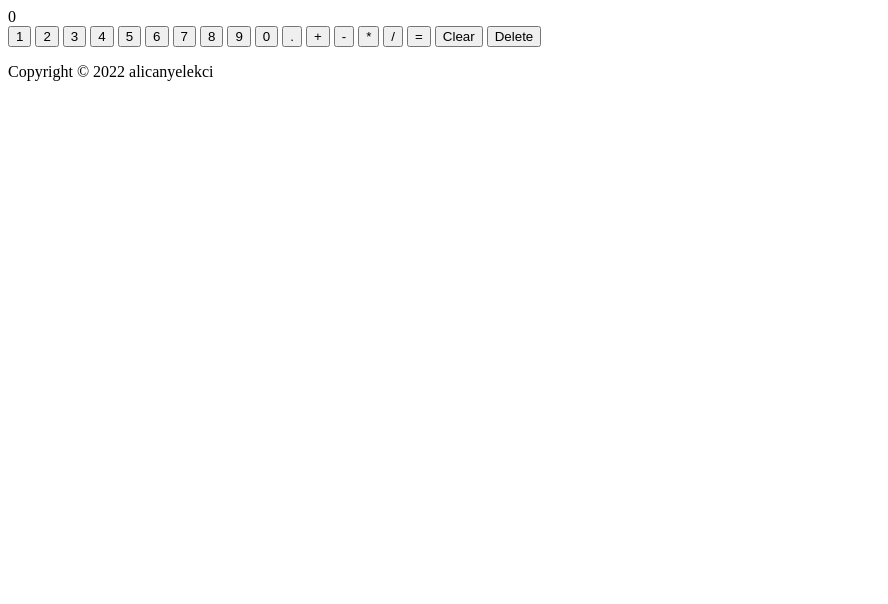
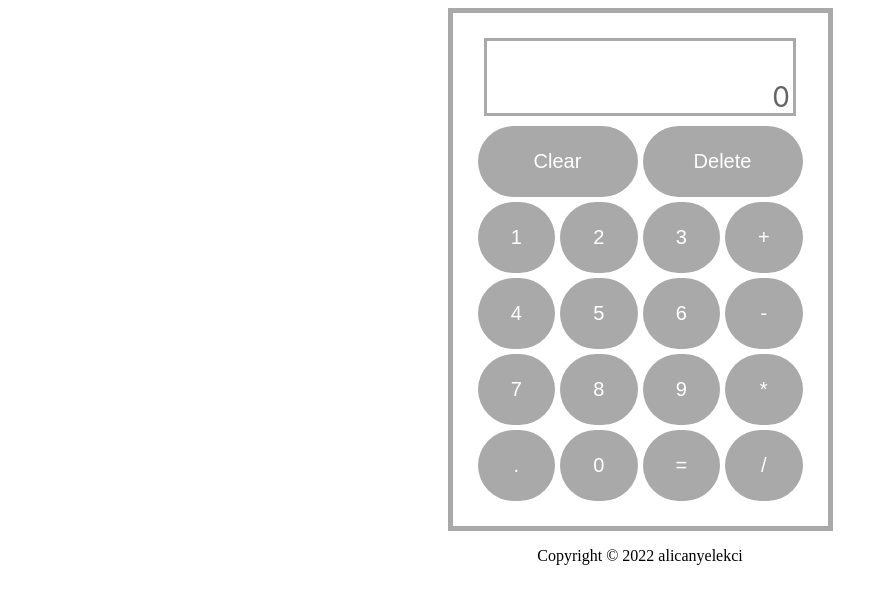
Before and after one commit to alicanyelekci/calculator, a plain HTML site: page index.html in a window 1280 px wide. Shown: the whole page, without its empty margins (0-888 px from the left). Drawn offline with Linux system fonts and the light colour scheme.

Commit message:
started styling

```diff
--- a/index.html
+++ b/index.html
@@ -13,29 +13,32 @@
             <div id="upper-display"></div>
             <div id="current-display"></div>
         </div>
+
         <div class="buttons">
+          <div class="upper-buttons">
+            <button id="clear">Clear</button>
+            <button id="delete">Delete</button>
+          </div>
+
             <button data-number>1</button>
             <button data-number>2</button>
             <button data-number>3</button>
+            <button data-operation id="add">+</button>
             <button data-number>4</button>
             <button data-number>5</button>
             <button data-number>6</button>
+            <button data-operation id="subtract">-</button>
             <button data-number>7</button>
             <button data-number>8</button>
             <button data-number>9</button>
+            <button data-operation id="multiply">*</button>
+            <button data-number id="decimal-point">.</button>
             <button data-number>0</button>
-            <button data-number id="decimal-point">.</button>
-
-            <button data-operation id="add">+</button>
-            <button data-operation id="subtract">-</button>
-            <button data-operation id="multiply">*</button>
+            <button id="equals">=</button>
             <button data-operation id="divide">/</button>
-
-            <button id="equals">=</button>
-            <button id="clear">Clear</button>
-            <button id="delete">Delete</button>
         </div>
     </div>
+
     <footer class="footer">
         <p>
           Copyright ©
@@ -44,9 +47,6 @@
           </script>
           alicanyelekci
         </p>
-        <a href="https://github.com/alicanyelekci" target="_blank">
-          <i class="fab fa-github"></i
-        ></a>
       </footer>
 
     <script src="main.js"></script>
--- a/style.css
+++ b/style.css
@@ -0,0 +1,66 @@
+body {
+    display: flex;
+    flex-direction: column;
+    justify-content: center;
+    align-items: center;
+}
+.calculator {
+    font-family: -apple-system, system-ui, system-ui, "Segoe UI", Roboto, "Helvetica Neue", "Fira Sans", Ubuntu, Oxygen, "Oxygen Sans", Cantarell, "Droid Sans", "Apple Color Emoji", "Segoe UI Emoji", "Segoe UI Symbol", "Lucida Grande", Helvetica, Arial, sans-serif;
+    display: flex;
+    flex-direction: column;
+    align-items: center;
+    border: 5px solid darkgray;
+    padding: 25px;
+}
+
+.display {
+    display: flexbox;
+    flex-direction: column;
+    align-items: center;
+    justify-content: center;
+    gap: 5px;
+    border: 3px darkgray solid;
+}
+
+#upper-display, #current-display {
+    width: 300px;
+    height: 30px;
+    padding: 3px;
+    text-align: end;
+    font-size: 28px;
+    color: rgb(100, 100, 100);
+}
+
+.calculator {
+    display: flex;
+    flex-direction: column;
+    gap: 10px;
+}
+
+.buttons {
+    display: grid;
+    grid-template-columns: repeat(4, 1fr);
+    gap: 5px;
+    width: 325px;
+    height: 375px;
+}
+
+.upper-buttons {
+    display: grid;
+    grid-column: 1 / 5;
+    grid-template-columns: repeat(2, 1fr);
+    gap: 5px;
+}
+
+.footer {
+    text-align: center;
+}
+
+button {
+    border-radius: 500px;
+    border: 0px;
+    font-size: 20px;
+    text-align: center;
+    color: white;
+    background-color: darkgray;
+}
```
